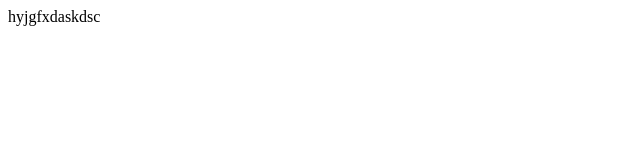
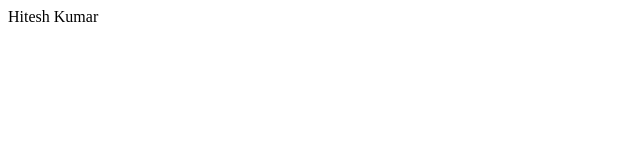
Before and after one commit to hiteshkumar-gif/CSE-DS-1, a plain HTML site: page h.html in a window 1280 px wide. Shown: the full height of the page, 0-640 px from the left. Drawn offline with Linux system fonts and the light colour scheme.

Commit message:
Update h.html

```diff
--- a/h.html
+++ b/h.html
@@ -6,6 +6,6 @@
     <title>Document</title>
 </head>
 <body>
-    <h>hyjgfxdaskdsc</h>
+    <h>Hitesh Kumar</h>
 </body>
 </html>
```
